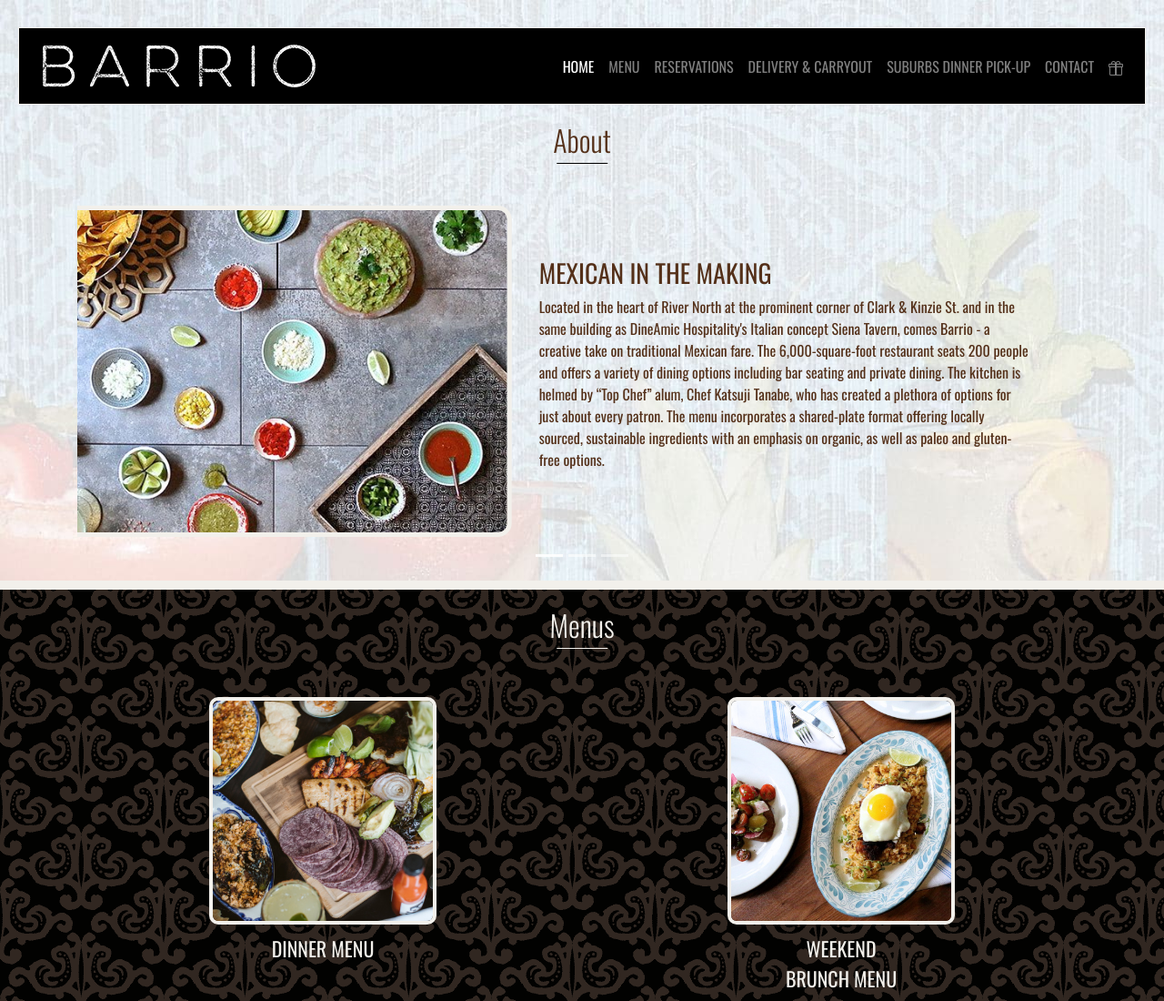
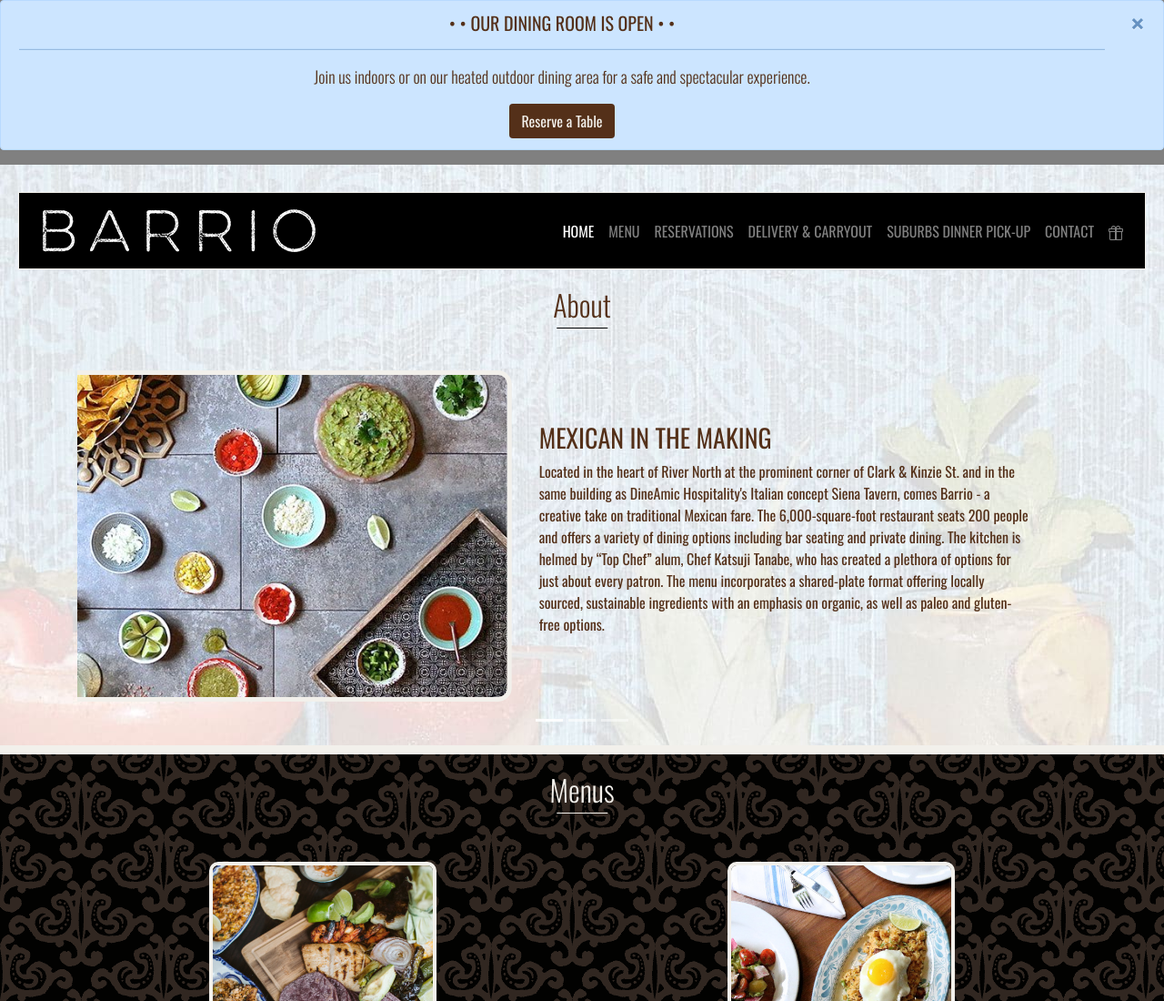
Before and after one commit to jkrueger891/portfolioProject, a website: page index.html in a window 1280 px wide. Shown: the top 1100 px of the page at 91% size. Drawn offline with nearby package versions, Linux system fonts and the light colour scheme.

Commit message:
final changes of bootstrap course

```diff
--- a/css/styles.css
+++ b/css/styles.css
@@ -287,3 +287,31 @@
 strong {
     font-size: 20px;
 }
+
+#notification-button {
+    background-color: #543019;
+    color: #f2f0eb;
+    font-family: 'Oswald', sans-serif;
+    margin: 0 auto;
+    justify-content: center;
+}
+
+#notification-button:hover {
+    background-color: #abcfe6;
+}
+
+.alert-heading {
+    font-family: 'Oswald', sans-serif;
+    color: #543019;
+}
+
+#alert-text {
+    font-family: 'Oswald', sans-serif;
+    font-size: 18px;
+    font-weight: lighter;
+    color: #543019;
+}
+
+#button-div {
+    text-align: center;
+}
--- a/index.html
+++ b/index.html
@@ -29,6 +29,21 @@
 
     </header>
 
+    <div class="site-notification">
+        <div class="alert alert-primary alert-dismissible fade show" role="alert">
+            <button type="button" class="close" data-dismiss="alert" aria-label="Close">
+                <span aria-hidden="true">&times;</span>
+              </button>
+              <div class="alert-content">
+                <h5 style="text-align: center;" class="alert-heading">• • OUR DINING ROOM IS OPEN • •</h5>
+                <hr />
+                <p style="text-align: center;" id="alert-text">Join us indoors or on our heated outdoor dining area for a safe and spectacular experience.</p>
+              </div>
+                <div id="button-div">
+                <a href="https://www.opentable.com/restref/client/?rid=343141&restref=343141&corrid=23d7be21-ebda-4c2a-ae7d-47ae70d8dfd5"><button type="button" class="btn text-center ml-auto" id="notification-button">Reserve a Table</button> </a>
+                </div>
+        </div>
+    </div>
 
     <section id="section-1">
         <!-- NAVBAR -->
```
Also changed, not shown: contact.html (+2 -2 lines), 1 other file.
